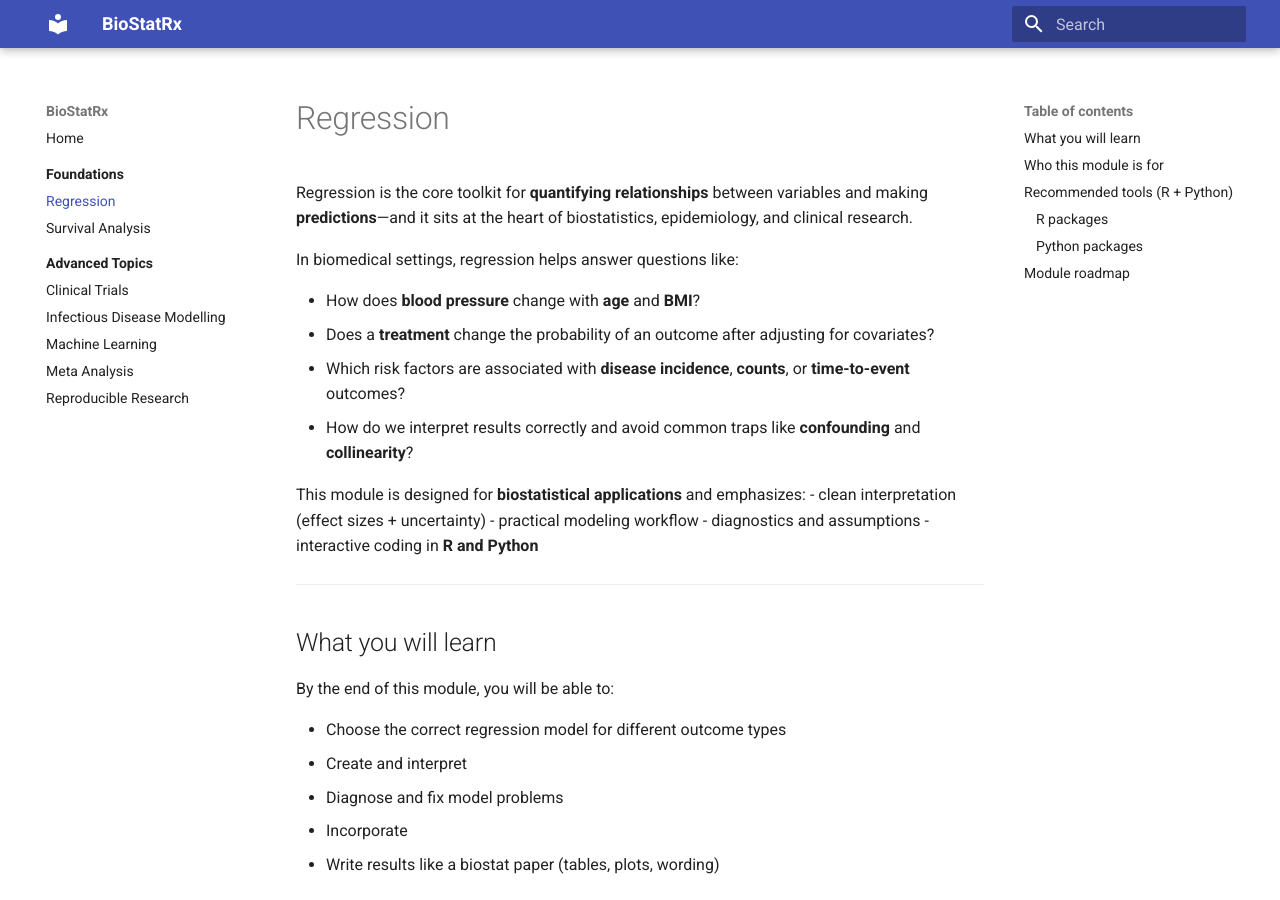
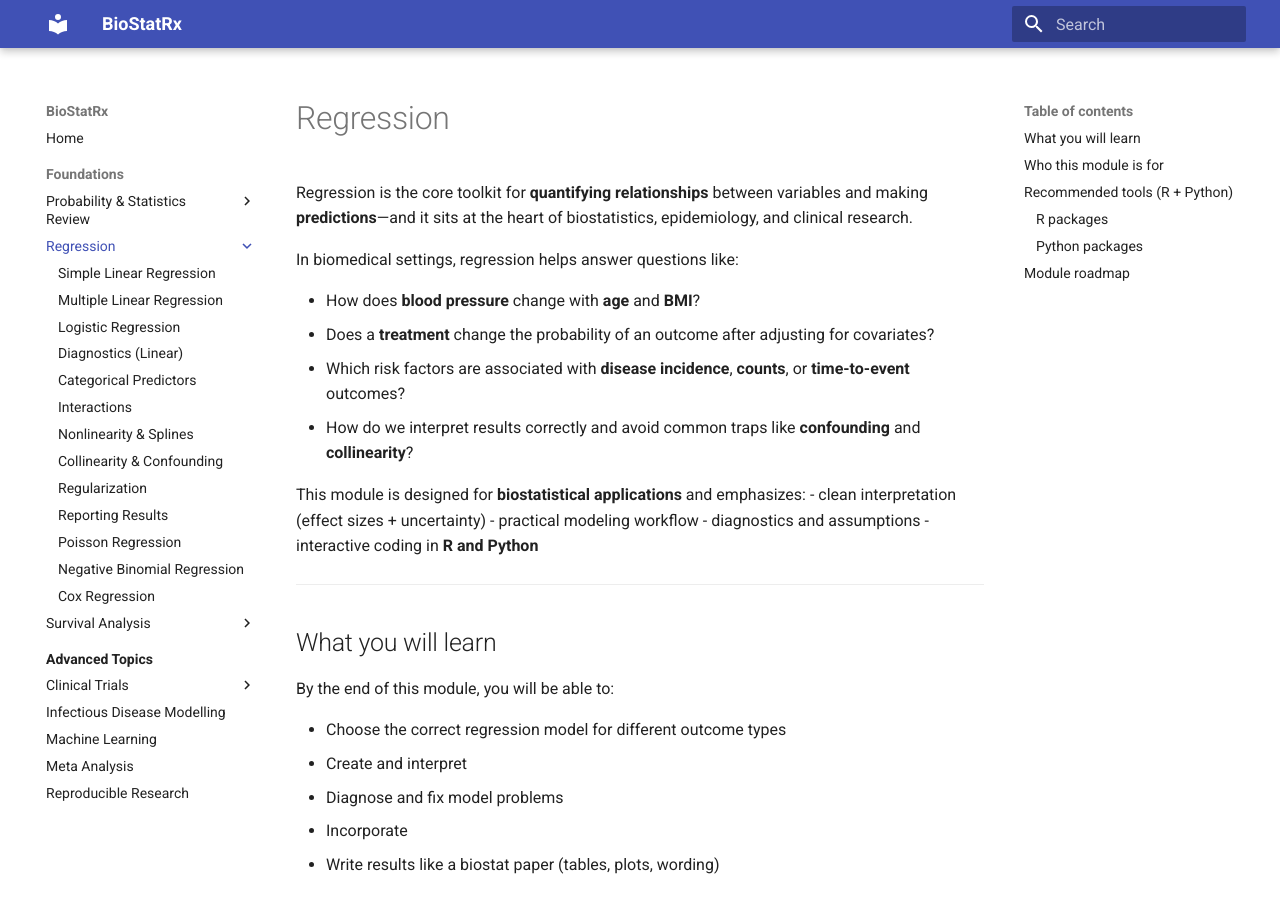
Before and after one commit to rahulbalwan/BioStatRx, an MkDocs documentation site: the page built from docs/Regression/index.md, in a window 1280 px wide and 900 px high. Built offline with MkDocs 1.6.1 and Material for MkDocs 9.7.7, drawn with Linux system fonts in a browser that asks for light colours; some of the changed lines change nothing that is shown.

Commit message:
Update nav and ensure awesome-pages plugin

```diff
--- a/mkdocs.yml
+++ b/mkdocs.yml
@@ -20,16 +20,68 @@ plugins:
   - search
   - awesome-pages
 
-
 nav:
   - Home: index.md
+
   - Foundations:
-      - Probability & Statistics Review: Probability_Statistics/index.md
-      - Regression: Regression/index.md
-      - Survival Analysis: Survival_Analysis/index.md
+      - Probability & Statistics Review:
+          - Introduction: Probability_Statistics/index.md
+          - Probability Basics: Probability_Statistics/1-probability-basics.md
+          - Random Variables: Probability_Statistics/2-random-variables.md
+          - Expectation & Variance: Probability_Statistics/3-expectation-variance.md
+          - Probability Distributions: Probability_Statistics/4-probability-distributions.md
+          - Statistical Functions: Probability_Statistics/5-statistical-functions.md
+
+      - Regression:
+          - Overview: Regression/index.md
+          - Simple Linear Regression: Regression/1-linear-regression-simple.md
+          - Multiple Linear Regression: Regression/2-linear-regression-multiple.md
+          - Logistic Regression: Regression/3-logistic-regression.md
+          - Diagnostics (Linear): Regression/4-diagnostics-linear.md
+          - Categorical Predictors: Regression/5-categorical-predictors.md
+          - Interactions: Regression/6-interactions-effect-modification.md
+          - Nonlinearity & Splines: Regression/7-nonlinearity-splines.md
+          - Collinearity & Confounding: Regression/8-collinearity-confounding-workflow.md
+          - Regularization: Regression/9-model-selection-regularization.md
+          - Reporting Results: Regression/10-reporting-and-interpretation.md
+          - Poisson Regression: Regression/11-poisson-regression.md
+          - Negative Binomial Regression: Regression/12-negative-binomial-regression.md
+          - Cox Regression: Regression/13-cox-regression.md
+
+      - Survival Analysis:
+          - Introduction: Survival_Analysis/index.md
+          - 01 — Why Survival Analysis?: Survival_Analysis/01-why-survival.md
+          - 02 — Time-to-Event & Censoring: Survival_Analysis/02-time-event-censoring.md
+          - 03 — Survival & Hazard Functions: Survival_Analysis/03-survival-hazard.md
+          - 04 — Risk Sets & Event Times: Survival_Analysis/04-risk-sets.md
+          - 05 — Kaplan–Meier Estimator: Survival_Analysis/05-kaplan-meier.md
+          - 06 — KM Confidence Intervals & Median: Survival_Analysis/06-km-confidence-intervals-median.md
+          - 07 — Log-rank Test: Survival_Analysis/07-logrank-test.md
+          - 08 — Cox Proportional Hazards: Survival_Analysis/08-cox-proportional-hazards.md
+          - 09 — Cox Diagnostics: Survival_Analysis/09-cox-diagnostics.md
+          - 10 — Time-dependent Covariates: Survival_Analysis/10-time-dependent-covariates.md
+          - 11 — Parametric Survival Models: Survival_Analysis/11-parametric-survival-models.md
+          - 12 — Competing Risks: Survival_Analysis/12-competing-risks.md
+          - 13 — Frailty Models: Survival_Analysis/13-frailty-models.md
+          - 14 — Recurrent Events: Survival_Analysis/14-recurrent-events.md
+          - 15 — Survival Summary & Workflow: Survival_Analysis/15-survival-analysis-summary-workflow.md
+
   - Advanced Topics:
       - Bayesian Statistics: Bayesian_Statistics/index.md
-      - Clinical Trials: Clinical_Trials/index.md
+
+      # --- Clinical Trials block (added) ---
+      - Clinical Trials:
+          - Overview: Clinical_Trials/index.md
+          - 01 — Foundations & Phases: Clinical_Trials/01-clinical-trials-foundations-&-phases.md
+          - 02 — Randomization & Allocation Concealment: Clinical_Trials/02-randomization-&-allocation-concealment.md
+          - 03 — Trial Designs: Clinical_Trials/03-trial-designs.md
+          - 04 — Outcomes, Endpoints & Estimands: Clinical_Trials/04-outcomes-endpoints-&-estimands.md
+          - 05 — Sample Size & Power: Clinical_Trials/05-sample-size-&-power.md
+          - 06 — Analysis Population & Missing Data: Clinical_Trials/06-analysis-population-&-missing-data.md
+          - 07 — Safety Analysis & Adverse Events: Clinical_Trials/07-safety-analysis-adverse-events.md
+          - 08 — Reporting & Interpretation: Clinical_Trials/08-reporting.md
+      # --- end Clinical Trials block ---
+
       - Infectious Disease Modelling: Infectious_Disease_Modelling/index.md
       - Machine Learning: Machine_Learning/index.md
       - Meta Analysis: Meta_Analysis/index.md
```
